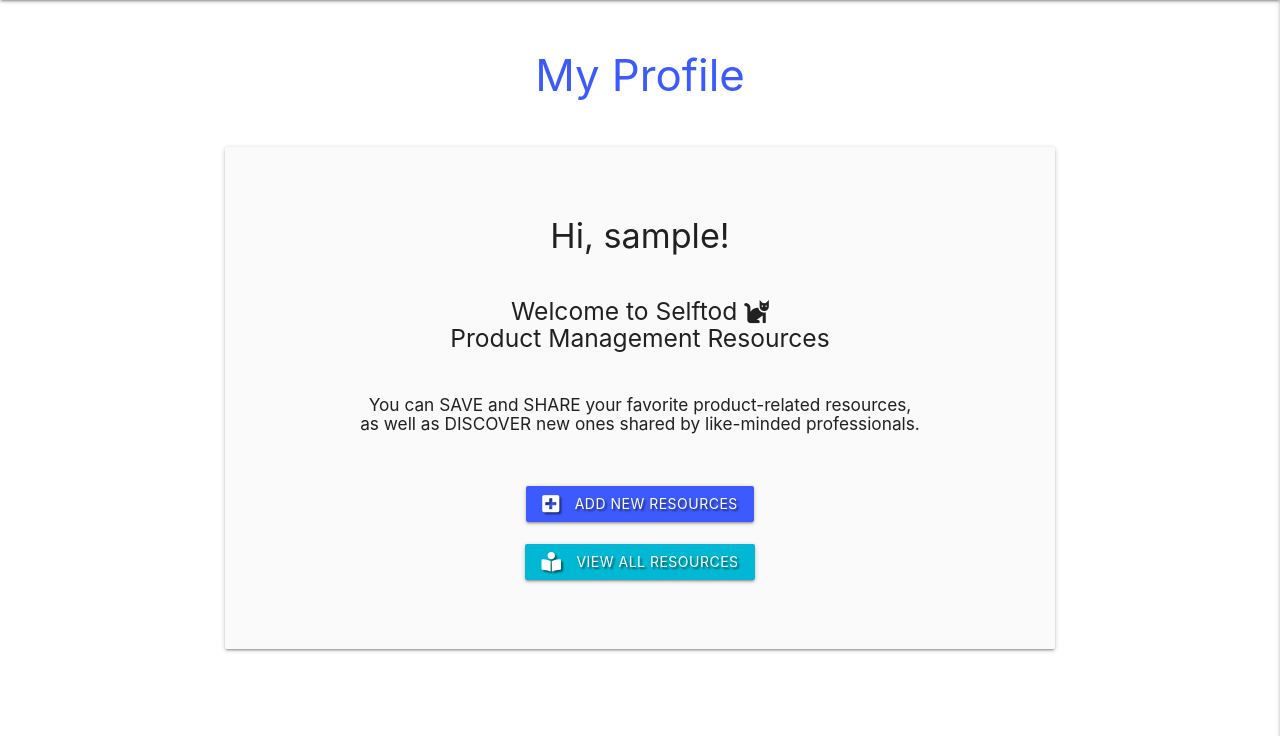
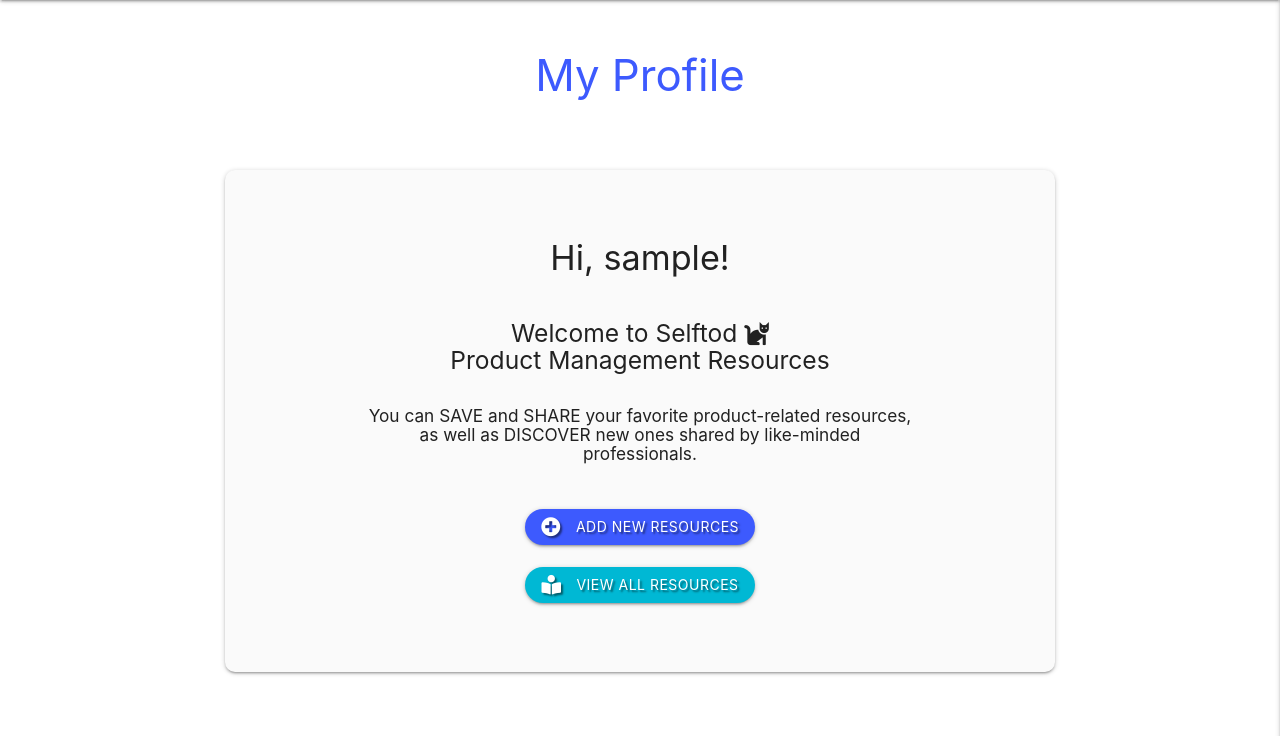
Before and after one commit to effiemanyos/ms3-pmresources, a Flask app: page /profile/1 in a window 1280 px wide. Shown: the part 64-800 px from the top of the page. Run offline with Flask 2, Linux system fonts and the light colour scheme; the visitor is signed in with stand-in values (Sample User, id 1); a database or web service that is not in the repository returns one stand-in record (values such as "Sample title"); some libraries are stand-ins or nearby versions.

Commit message:
Improve look and feel of the Profile page by rounding corners

```diff
--- a/templates/profile.html
+++ b/templates/profile.html
@@ -7,10 +7,11 @@
         My Profile
     </h3>
     <br>
-    <!-- Message Card -->
+    <br>
+    <!-- Container & Welcome Message -->
     <div class="row">
         <div class="col s12 m8 offset-m2">
-            <div class="card-panel grey lighten-5">
+            <div class="card-panel grey lighten-5 form-styling">
                 <br>
                 <div class="center align">
                     <!-- Hi <username> -->
@@ -21,22 +22,22 @@
                     <h5 class="center-align"><br>Welcome to Selftod <i class="fas fa-cat"></i>
                         <br>Product Management Resources</h5>
                     <br>
-                    <h6>You can SAVE and SHARE your favorite product-related resources,
-                        <br> as well as DISCOVER new ones shared by like-minded professionals.</h6>
+                    <h6 class="container">You can SAVE and SHARE your favorite product-related resources,
+                        as well as DISCOVER new ones shared by like-minded professionals.</h6>
                 </div>
                 <br>
                 <br>
                 <!-- CTA Buttons -->
                 <div class="center-align">
-                    <a href="{{ url_for('add_resource') }}" class="btn indigo accent-3 white-text text-shadow">
-                        Add New Resources<i class="fas fa-plus-square left"></i></a>
+                    <a href="{{ url_for('add_resource') }}" class="btn indigo accent-3 white-text text-shadow button-styling">
+                        Add New Resources<i class="fas fa-plus-circle left"></i></a>
                     <br>
                     <br>
-                    <a href="{{ url_for('get_resources') }}" class="btn cyan accent-4 white-text text-shadow">
+                    <a href="{{ url_for('get_resources') }}" class="btn cyan accent-4 white-text text-shadow button-styling">
                         View All Resources<i class="fas fa-book-reader left"></i></a>
                     <!-- Access: Admins Only -->
                     {% if session.user|lower == "admin"|lower %}
-                    <a href="{{ url_for('get_categories') }}" class="btn green accent-4 white-text text-shadow">
+                    <a href="{{ url_for('get_categories') }}" class="btn green accent-4 white-text text-shadow button-styling">
                         Manage Categories<i class="fas fa-th navbar-icon left"></i></a>
                     {% endif %}
                 </div>
```
